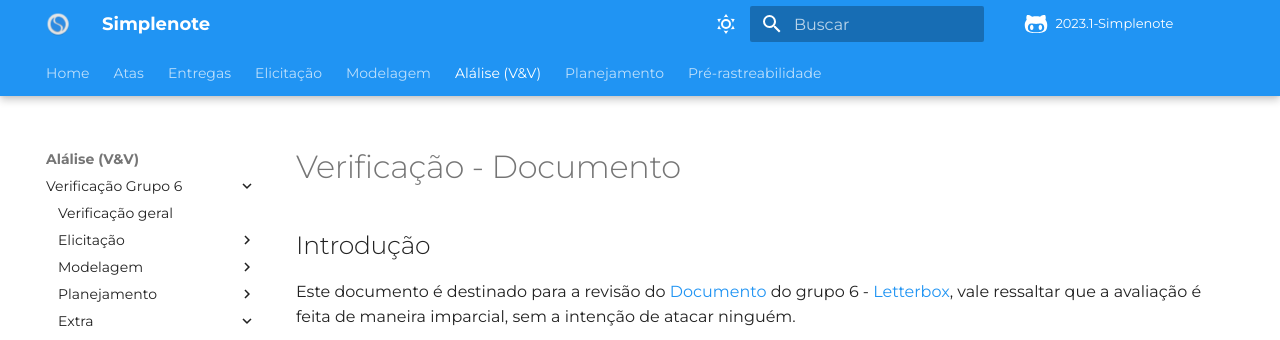
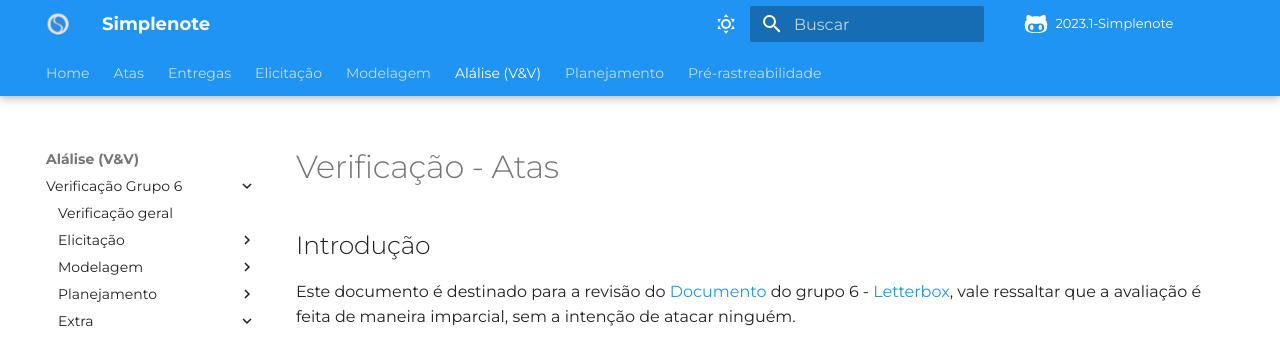
Before and after one commit to Requisitos-de-Software/2023.1-Simplenote, an MkDocs documentation site: the page built from docs/analise-grupo6/extras/atas.md, in a window 1280 px wide and 900 px high. Shown: the top 340 px of the window. Built offline with MkDocs 1.6.1 and Material for MkDocs 9.7.7, drawn with Linux system fonts in a browser that asks for light colours; some web fonts are replaced; comment, search, counter and statistics services are not loaded.

Commit message:
Update nova versão

```diff
--- a/docs/analise-grupo6/extras/atas.md
+++ b/docs/analise-grupo6/extras/atas.md
@@ -1,4 +1,4 @@
-# Verificação - Documento
+# Verificação - Atas
 
 ## Introdução
 
```
